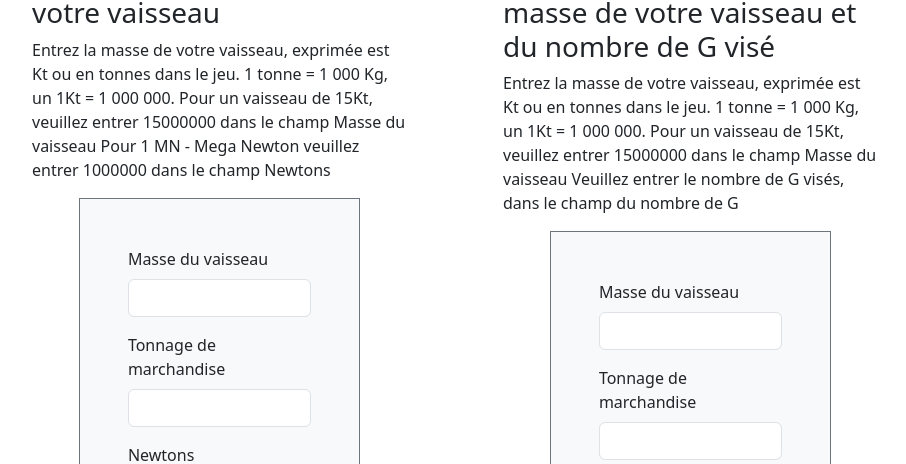
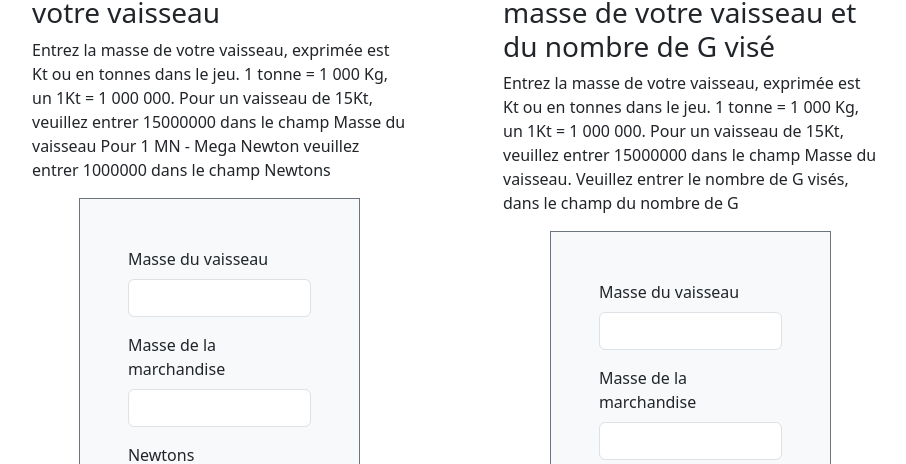
Before and after one commit to NicolasDuquesne2/newton-calculator, a React (Create React App) app: page / in a window 1280 px wide. Shown: the part 751-1215 px from the top of the page, without its empty margins (185-1091 px from the left). Built offline with nearby package versions, Linux system fonts and the light colour scheme.

Commit message:
Set app french & english text

```diff
--- a/src/Componants/GMaxForm.jsx
+++ b/src/Componants/GMaxForm.jsx
@@ -2,6 +2,8 @@ import { useRef } from 'react'
 import useMaxG from '../Hooks/useMaxG'
 import Button from 'react-bootstrap/Button'
 import Form  from 'react-bootstrap/Form'
+import { useSelector } from "react-redux/es/exports"
+import { texts } from '../params/params'
 
 function GMaxForm(){
 
@@ -10,6 +12,23 @@ function GMaxForm(){
     const newtonInput = useRef(null)
     const maxGDisplay = useRef(null)
     const cargoInput = useRef(null)
+    const radioValue = useSelector(state => state.language.value)
+    let formtitle = ''
+    let describ = ''
+    let massFieldLabel = ''
+    let cargoLabel = ''
+    let newtonsLabel = ''
+    let calculateButtonLabel = ''
+    let eraseButtonLabel = ''
+
+    radioValue === '1'? formtitle = texts.gmaxform.french.title: formtitle = texts.gmaxform.english.title
+    radioValue === '1'? describ = texts.gmaxform.french.description: describ = texts.gmaxform.english.description
+    radioValue === '1'? massFieldLabel = texts.gmaxform.french.massfield: massFieldLabel = texts.gmaxform.english.massfield
+    radioValue === '1'? cargoLabel = texts.gmaxform.french.cargo: cargoLabel = texts.gmaxform.english.cargo
+    radioValue === '1'? newtonsLabel = texts.gmaxform.french.newtons: newtonsLabel = texts.gmaxform.english.newtons
+    radioValue === '1'? calculateButtonLabel = texts.gmaxform.french.calculatebutton: calculateButtonLabel = texts.gmaxform.english.calculatebutton
+    radioValue === '1'? eraseButtonLabel = texts.gmaxform.french.erasebutton: eraseButtonLabel = texts.gmaxform.english.erasebutton
+
 
     function onFormVal() {
         const massNumeric = Number(massInput.current.value)
@@ -31,34 +50,29 @@ function GMaxForm(){
 
     return(
         <div className='w-50 p-5 d-flex flex-column align-items-center'>
-            <h3 className='text-wrap'>Calculez le nombre de G maximum supporté par votre vaisseau</h3>
-            <p className='text-wrap'>
-                Entrez la masse de votre vaisseau, exprimée est Kt ou en tonnes dans le jeu.
-                1 tonne = 1 000 Kg, un 1Kt = 1 000 000.
-                Pour un vaisseau de 15Kt, veuillez entrer 15000000 dans le champ Masse du vaisseau
-                Pour 1 MN - Mega Newton veuillez entrer 1000000 dans le champ Newtons
-            </p>
+            <h3 className='text-wrap'>{formtitle}</h3>
+            <p className='text-wrap'>{describ}</p>
              <Form className='w-75 bg-light p-5 border border-secondary'>
                 <Form.Group className="mb-3" controlId="massInput">
-                <Form.Label>Masse du vaisseau</Form.Label>
+                <Form.Label>{massFieldLabel}</Form.Label>
                 <Form.Control type="number" ref={massInput} required={true}/>
                 </Form.Group>
 
                 <Form.Group className="mb-3" controlId="newtonInput">
-                <Form.Label>Tonnage de marchandise</Form.Label>
+                <Form.Label>{cargoLabel}</Form.Label>
                 <Form.Control type="number" ref={cargoInput} required={true}/>
                 </Form.Group>
 
                 <Form.Group className="mb-3" controlId="newtonInput">
-                <Form.Label>Newtons</Form.Label>
+                <Form.Label>{newtonsLabel}</Form.Label>
                 <Form.Control type="number" ref={newtonInput} required={true}/>
                 </Form.Group>
 
                 <Button variant="primary" type="button" onClick={() => onFormVal()}>
-                Calculer
+                    {calculateButtonLabel}
                 </Button>
                 <Button variant="danger" type="button" onClick={() => onEraseForm()}>
-                Effacer
+                    {eraseButtonLabel}
                 </Button>
             </Form>
             <p ref={maxGDisplay}>{isNaN(maxG)? "": maxG}</p>
--- a/src/Componants/MinNewtonForGForm.jsx
+++ b/src/Componants/MinNewtonForGForm.jsx
@@ -2,6 +2,8 @@ import { useRef } from 'react'
 import Button from 'react-bootstrap/Button'
 import Form  from 'react-bootstrap/Form'
 import useMinNewton from '../Hooks/useMinNewton'
+import { useSelector } from "react-redux/es/exports"
+import { texts } from '../params/params'
 
 function MinNewtonForGForm(){
 
@@ -10,6 +12,22 @@ function MinNewtonForGForm(){
     const cargoInput = useRef(null)
     const maxGDisplay = useRef(null)
     const [nMin, setDatas] = useMinNewton({})
+    const radioValue = useSelector(state => state.language.value)
+    let formtitle = ''
+    let describ = ''
+    let massFieldLabel = ''
+    let cargoLabel = ''
+    let gLabel = ''
+    let calculateButtonLabel = ''
+    let eraseButtonLabel = ''
+
+    radioValue === '1'? formtitle = texts.nminform.french.title: formtitle = texts.nminform.english.title
+    radioValue === '1'? describ = texts.nminform.french.description: describ = texts.nminform.english.description
+    radioValue === '1'? massFieldLabel = texts.nminform.french.massfield: massFieldLabel = texts.nminform.english.massfield
+    radioValue === '1'? cargoLabel = texts.nminform.french.cargo: cargoLabel = texts.nminform.english.cargo
+    radioValue === '1'? gLabel = texts.nminform.french.g: gLabel = texts.nminform.english.g
+    radioValue === '1'? calculateButtonLabel = texts.nminform.french.calculatebutton: calculateButtonLabel = texts.nminform.english.calculatebutton
+    radioValue === '1'? eraseButtonLabel = texts.nminform.french.erasebutton: eraseButtonLabel = texts.nminform.english.erasebutton
 
     function onFormVal() {
         const massNumeric = Number(massInput.current.value)
@@ -31,34 +49,29 @@ function MinNewtonForGForm(){
 
     return(
         <div className='w-50 p-5 d-flex flex-column align-items-center'>
-            <h3 className='text-wrap'>Calculez le nombre de Newton nécessaire pour la masse de votre vaisseau et du nombre de G visé</h3>
-            <p className='text-wrap'>
-                Entrez la masse de votre vaisseau, exprimée est Kt ou en tonnes dans le jeu.
-                1 tonne = 1 000 Kg, un 1Kt = 1 000 000.
-                Pour un vaisseau de 15Kt, veuillez entrer 15000000 dans le champ Masse du vaisseau
-                Veuillez entrer le nombre de G visés, dans le champ du nombre de G
-            </p>
+            <h3 className='text-wrap'>{formtitle}</h3>
+            <p className='text-wrap'>{describ}</p>
              <Form className='w-75 bg-light p-5 border border-secondary'>
                 <Form.Group className="mb-3" controlId="massInput">
-                <Form.Label>Masse du vaisseau</Form.Label>
+                <Form.Label>{massFieldLabel}</Form.Label>
                 <Form.Control type="number" ref={massInput} required={true}/>
                 </Form.Group>
 
                 <Form.Group className="mb-3" controlId="newtonInput">
-                <Form.Label>Tonnage de marchandise</Form.Label>
+                <Form.Label>{cargoLabel}</Form.Label>
                 <Form.Control type="number" ref={cargoInput} required={true}/>
                 </Form.Group>
 
                 <Form.Group className="mb-3" controlId="newtonInput">
-                <Form.Label>Nombre de G</Form.Label>
+                <Form.Label>{gLabel}</Form.Label>
                 <Form.Control type="number" ref={gInput} required={true}/>
                 </Form.Group>
 
                 <Button variant="primary" type="button" onClick={() => onFormVal()}>
-                Calculer
+                {calculateButtonLabel}
                 </Button>
                 <Button variant="danger" type="button" onClick={() => onEraseForm()}>
-                Effacer
+                {eraseButtonLabel}
                 </Button>
             </Form>
             {isNaN(nMin)? "": <p ref={maxGDisplay}>{nMin}</p>}
--- a/src/params/params.jsx
+++ b/src/params/params.jsx
@@ -1,10 +1,11 @@
+
 export const texts = {
     home: {
         french: {
             title: "Bienvenue sur le calculateur de newtons pour Empyrion",
             description: `Cette page vous permettra de déterminer la force nécessaire à appliquer à votre vaisseau en newton
             selon vos critères de masse en Tonne ou Kilo-tonne, de gravité maximum à atteindre. Elle vous permettra aussi de
-            savoir la gravité maximum supportable pour votre vaisseau`
+            savoir la gravité maximum supportable pour votre vaisseau`,
         },
 
         english: {
@@ -13,5 +14,57 @@ export const texts = {
             according to your criteria of mass in Tons or Kilo-tons, of maximum gravity to reach.
             It will also allow you to know the maximum gravity bearable for your ship`
         }
+    },
+
+    gmaxform: {
+        french: {
+            title: `Calculez le nombre de G maximum supporté par votre vaisseau`,
+            description: `Entrez la masse de votre vaisseau, exprimée est Kt ou en tonnes dans le jeu.
+            1 tonne = 1 000 Kg, un 1Kt = 1 000 000. Pour un vaisseau de 15Kt, veuillez entrer 15000000
+            dans le champ Masse du vaisseau Pour 1 MN - Mega Newton veuillez entrer 1000000 dans le champ Newtons`,
+            massfield: `Masse du vaisseau`,
+            cargo: `Masse de la marchandise`,
+            newtons: `Newtons`,
+            calculatebutton: `Calculer`,
+            erasebutton: `Effacer`
+        },
+
+        english: {
+            title:`Calculate the maximum number of Gs your ship can support`,
+            description: `Enter the mass of your ship, expressed in Kt or tonnes in the game.
+            1 ton = 1,000 Kg, a 1Kt = 1,000,000 kg. For a 15Kt ship, please enter 15000000
+            in the Ship Mass field For 1 MN - Mega Newton please enter 1000000 in the Newtons field`,
+            massfield: `Ship weight`,
+            cargo: `Cargo weight`,
+            newtons: `Newtons`,
+            calculatebutton: `Calculate`,
+            erasebutton: `Erase`
+        }
+    },
+
+    nminform: {
+        french: {
+            title: `Calculez le nombre de Newton nécessaire pour la masse de votre vaisseau et du nombre de G visé`,
+            description: `Entrez la masse de votre vaisseau, exprimée est Kt ou en tonnes dans le jeu. 1 tonne = 1 000 Kg,
+            un 1Kt = 1 000 000. Pour un vaisseau de 15Kt, veuillez entrer 15000000 dans le champ Masse du vaisseau.
+            Veuillez entrer le nombre de G visés, dans le champ du nombre de G`,
+            massfield: `Masse du vaisseau`,
+            cargo: `Masse de la marchandise`,
+            g: `Nombre de G`,
+            calculatebutton: `Calculer`,
+            erasebutton: `Effacer`
+        },
+
+        english: {
+            title:`Calculate the number of Newtons needed for the mass of your ship and the number of Gs you are aiming for`,
+            description: `Enter the mass of your ship, expressed in Kt or tons in the game. 1 ton = 1,000 Kg,
+            one 1Kt = 1,000,000. For a 15Kt ship, please enter 15000000 in the Ship Mass field.
+            Please enter the number of G's you are aiming for, in the G number field`,
+            massfield: `Ship weight`,
+            cargo: `Cargo weight`,
+            g: `Number of G`,
+            calculatebutton: `Calculate`,
+            erasebutton: `Erase`
+        }
     }
 }
```
